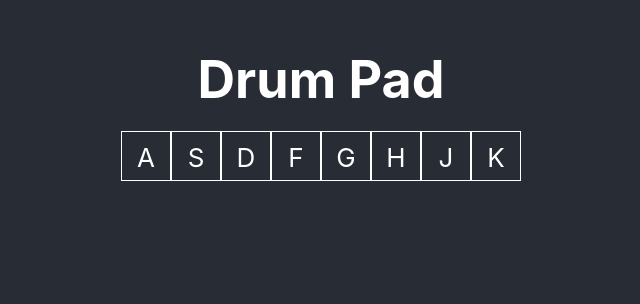
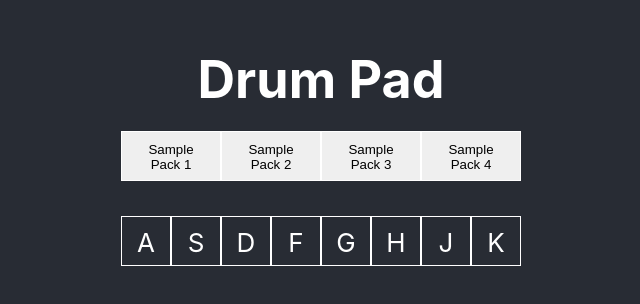
Before and after one commit to coopertuch/drum_pad, a React (Create React App) app: page / in a window 1280 px wide. Shown: the part 106-410 px from the top of the page, without its empty margins (319-959 px from the left). Built offline with nearby package versions, Linux system fonts and the light colour scheme.

Commit message:
adding sample pack categories

```diff
--- a/src/App.js
+++ b/src/App.js
@@ -3,11 +3,13 @@ import "./App.css";
 
 // Components
 import Bass from "./components/bass.js";
+import Nav from "./components/nav.js";
 
 function App() {
   return (
     <div className="App">
       <h1>Drum Pad</h1>
+      <Nav />
       <Bass />
     </div>
   );
--- /dev/null
+++ b/src/components/nav.css
@@ -0,0 +1,12 @@
+.nav-container {
+  display: flex;
+  margin-bottom: 35px;
+}
+
+.nav-container > button {
+  padding: 10px;
+  height: 50px;
+  width: 100px;
+  border: 1px solid white;
+  align-content: center;
+}
--- /dev/null
+++ b/src/components/nav.js
@@ -0,0 +1,19 @@
+import React from "react";
+import "./nav.css";
+
+let Nav = () => {
+  // events
+  // variables
+  // functions
+  // body
+  return (
+    <div className="nav-container">
+      <button>Sample Pack 1</button>
+      <button>Sample Pack 2</button>
+      <button>Sample Pack 3</button>
+      <button>Sample Pack 4</button>
+    </div>
+  );
+};
+
+export default Nav;
```
Also changed, not shown: 1 other file (tests, documents, lock files or other folders).
